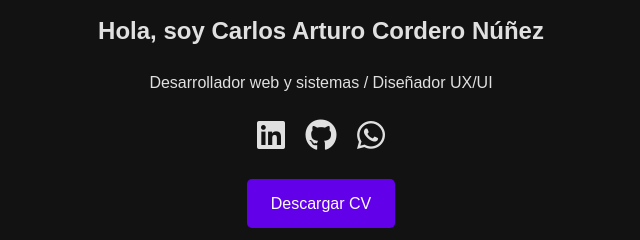
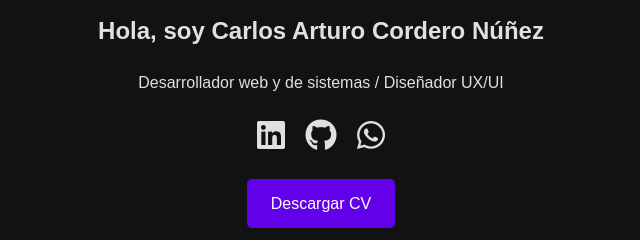
Before and after one commit to Carlos785XR08/Portafolio, a plain HTML site: page index.html in a window 1280 px wide. Shown: the part 146-386 px from the top of the page, 319-959 px from the left. Drawn offline with Linux system fonts and the light colour scheme.

Commit message:
Se agrego texto a el ultimo envio de portafolio web

```diff
--- a/index.html
+++ b/index.html
@@ -28,7 +28,7 @@
     <main>
         <section id="inicio">
             <h1>Hola, soy Carlos Arturo Cordero Núñez</h1>
-            <p>Desarrollador web y sistemas / Diseñador UX/UI</p>
+            <p>Desarrollador web y de sistemas / Diseñador UX/UI</p>
             <div class="social-links">
                 <a href="https://www.linkedin.com/in/carlos-cordero-n%C3%BA%C3%B1ez-6541b5293/" target="_blank"><i class="fab fa-linkedin"></i></a>
                 <a href="https://github.com/Carlos785XR08" target="_blank"><i class="fab fa-github"></i></a>
```
